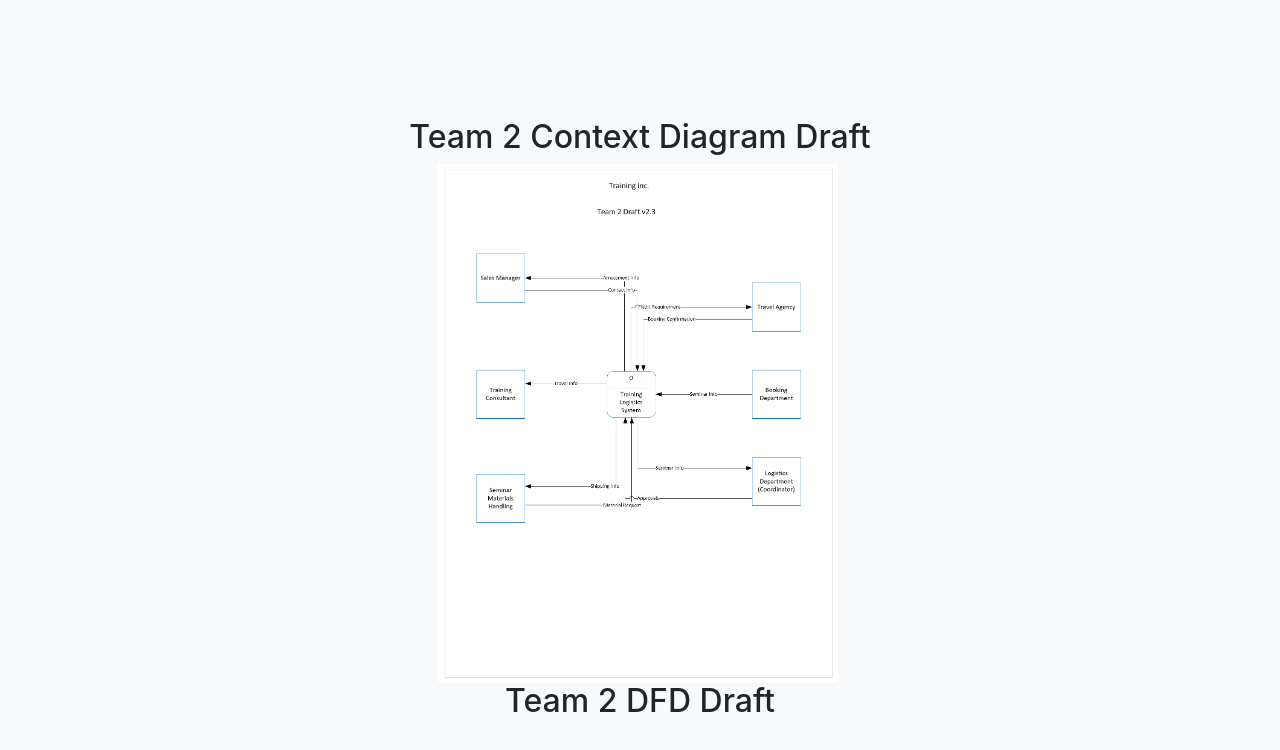
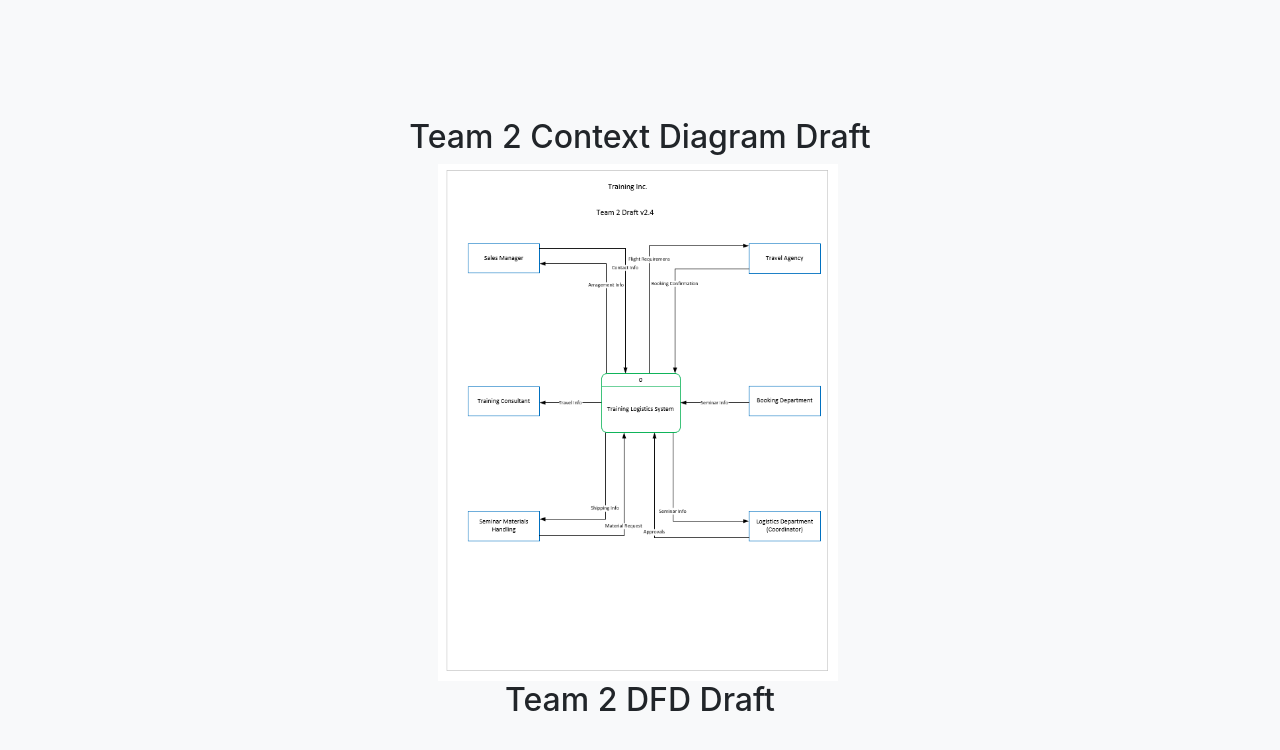
Before and after one commit to UHDrob/uhdproject, a website with bundled scripts: page ga1.html in a window 1280 px wide. Shown: the part 802-1552 px from the top of the page. Built offline with nearby package versions, Linux system fonts and the light colour scheme.

Commit message:
Update ga1.html

```diff
--- a/ga1.html
+++ b/ga1.html
@@ -80,7 +80,7 @@
       <div class="row">
         <div class="col-lg-10 mx-auto">
           <h2>Team 2 Context Diagram Draft</h2>
-          <img src="img/team_cd_v2_3.PNG" width="400px" >
+          <img src="img/team_cd_v3.PNG" width="400px" >
           <img src="" width="400px">
           <h2>Team 2 DFD Draft</h2>
 
```
